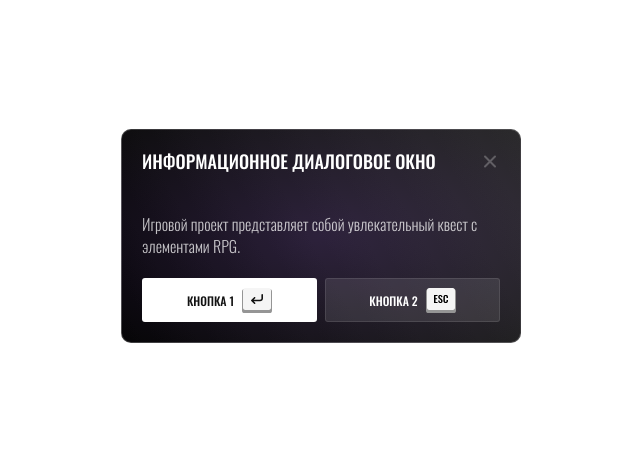
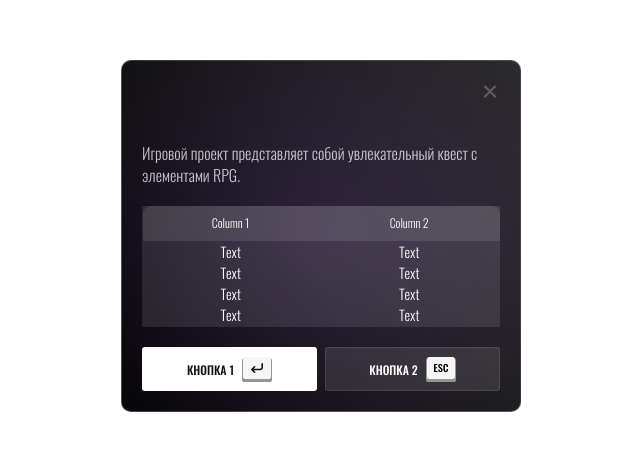
Before and after one commit to Noneedx/rage, a website built with webpack: page src/template.html in a window 1280 px wide. Shown: the part 164-614 px from the top of the page, without its empty margins (319-959 px from the left). Built offline with nearby package versions, Linux system fonts and the light colour scheme.

Commit message:
диалоги с таблицей

```diff
--- a/src/components/dialogs/index.js
+++ b/src/components/dialogs/index.js
@@ -4,6 +4,29 @@ import dialogCloser from '/src/assets/img/dialog-closer.svg'
 let dialogCloserIcon = document.getElementById('dialogCloserIcon')
 dialogCloserIcon.src = dialogCloser
 
-function createDefaultDialog (type = '', title = 'ИНФОРМАЦИОННОЕ ДИАЛОГОВОЕ ОКНО', text) {
+function createDialog (type = '', title = 'ИНФОРМАЦИОННОЕ ДИАЛОГОВОЕ ОКНО', text, tableValues) {
+    let dialogTitle = document.getElementsByClassName('dialog-header--title')
+    dialogTitle[0].textContent = title
+
+    let dialogText = document.getElementsByClassName('dialog-text')
+    dialogText[0].textContent = text
+
 
 }
+
+let dialogTitle = document.getElementsByClassName('dialog-header--title')
+console.log(dialogTitle)
+
+window.createDialog = createDialog
+// const data = [{
+//     'Имя': 'Геннадий',
+// },{},{}]
+
+const data = {
+    columns: ['Название машины', 'Максимальная Скорость', 'Цена'],
+    rows: [
+        ['bullet', 300, '250$'],
+        ['bullet', 300, '250$'],
+        ['bullet', 300, '250$'],
+    ]
+}
--- a/src/components/dialogs/main.css
+++ b/src/components/dialogs/main.css
@@ -1,7 +1,7 @@
 .dialog {
     display: flex;
     flex-direction: column;
-    width: 400px;
+    max-width: 400px;
     height: auto;
     padding: 20px;
     gap: 20px;
@@ -22,7 +22,7 @@
     cursor: pointer;
 }
 
-.dialog-header--text {
+.dialog-header--title {
     color: #FFF;
 
     font-family: Oswald, sans-serif;
@@ -92,3 +92,40 @@
 .dialog input {
     width: 100%;
 }
+
+.dialog-table {
+    background: rgba(255, 255, 255, 0.10);
+    overflow-y: scroll;
+    overflow-x: hidden;
+    border-collapse: collapse;
+}
+
+.dialog-table--title, .dialog-table--text {
+    color: #FFF;
+    font-family: Oswald, sans-serif;
+    font-style: normal;
+    font-weight: 300;
+    text-align: center;
+}
+
+.dialog-table--title {
+    padding: 10px;
+    font-size: 12px;
+    line-height: 120%; /* 14.4px */
+    background: rgba(255, 255, 255, 0.10);
+}
+
+.dialog-table--text {
+    padding: 1px;
+    border: 1px solid transparent;
+    font-size: 14px;
+    line-height: 130%; /* 18.2px */
+}
+
+.dialog-table--title:first-child {
+    border-radius: 8px 0px 0px 0px;
+}
+
+.dialog-table--title:last-child {
+    border-radius: 0px 8px 0px 0px;
+}
--- a/src/components/notify/index.js
+++ b/src/components/notify/index.js
@@ -48,6 +48,7 @@ function createNotify(type,text = 'Уведомление',time = 5) {
 
     function deleteNotify() {
         notify.remove()
+        notifyQueue.pop()
         notifyCounter-=1
     }
     notify.deleteTimeout = setTimeout(deleteNotify, 1000 * time)
@@ -72,3 +73,7 @@ function createNotify(type,text = 'Уведомление',time = 5) {
 
 window.createNotify = createNotify
 window.activateProgressBar = activateProgressBar
+
+mp.events.add('notify:show', (type,text,time) => {
+    createNotify(type,text,time)
+})
--- a/src/components/progress_bar/index.js
+++ b/src/components/progress_bar/index.js
@@ -16,14 +16,13 @@ const template = `<svg class="svg-progress" viewBox="0 0 100 100">
             transform: rotate(-90deg);
         }
         .progress-bar {
-            stroke-dasharray: 314;
-            stroke-dashoffset: 314;
+            stroke-dasharray: 251;
+            stroke-dashoffset: 251;
             transition: all linear;
         }
 
         .svg-progress {
-            /*position: absolute;*/
-            /*right: 5px;*/
+            position: absolute;
             height: 100%;
             width: 100%;
 \t          background-color: transparent;
--- a/src/pages/auth/index.js
+++ b/src/pages/auth/index.js
@@ -283,6 +283,10 @@ function closeLoginPage () {
 
 window.closeLoginPage = closeLoginPage
 
+mp.events.add('auth:show', () => {
+    showLoginPage()
+})
+
 // регулярка для проверки логина
 const loginRegex = /[0-9a-zA-Z$^\-_]{4,24}/
 // регулярка для проверки пароля
--- a/src/style.css
+++ b/src/style.css
@@ -75,6 +75,7 @@ body {
 }
 
 .default-page {
+  position: absolute;
   display: flex;
   align-items: center;
   flex-direction: column;
--- a/src/template.html
+++ b/src/template.html
@@ -16,13 +16,33 @@
 <div class="dialog-page default-page">
   <div class="dialog">
     <div class="dialog-header">
-      <span class="dialog-header--text">ИНФОРМАЦИОННОЕ ДИАЛОГОВОЕ ОКНО</span>
+      <span class="dialog-header--title"></span>
       <img alt="closer" class="dialog-header--closer" id="dialogCloserIcon">
     </div>
     <div class="dialog-subtitle"></div>
-    <div class="dialog-body">
       <div class="dialog-text">Игровой проект представляет собой увлекательный квест с элементами RPG.</div>
-    </div>
+      <table class="dialog-table">
+        <tr>
+          <th class="dialog-table--title">Column 1</th>
+          <th class="dialog-table--title">Column 2</th>
+        </tr>
+        <tr>
+          <td class="dialog-table--text">Text</td>
+          <td class="dialog-table--text">Text</td>
+        </tr>
+        <tr>
+          <td class="dialog-table--text">Text</td>
+          <td class="dialog-table--text">Text</td>
+        </tr>
+        <tr>
+          <td class="dialog-table--text">Text</td>
+          <td class="dialog-table--text">Text</td>
+        </tr>
+        <tr>
+          <td class="dialog-table--text">Text</td>
+          <td class="dialog-table--text">Text</td>
+        </tr>
+      </table>
       <input placeholder="Инпут" type="text" class="input hidden">
     <div class="dialog-buttons">
       <button class="dialog-button dialog-button--active primary-button dialog-button-enter">КНОПКА 1</button>
```
